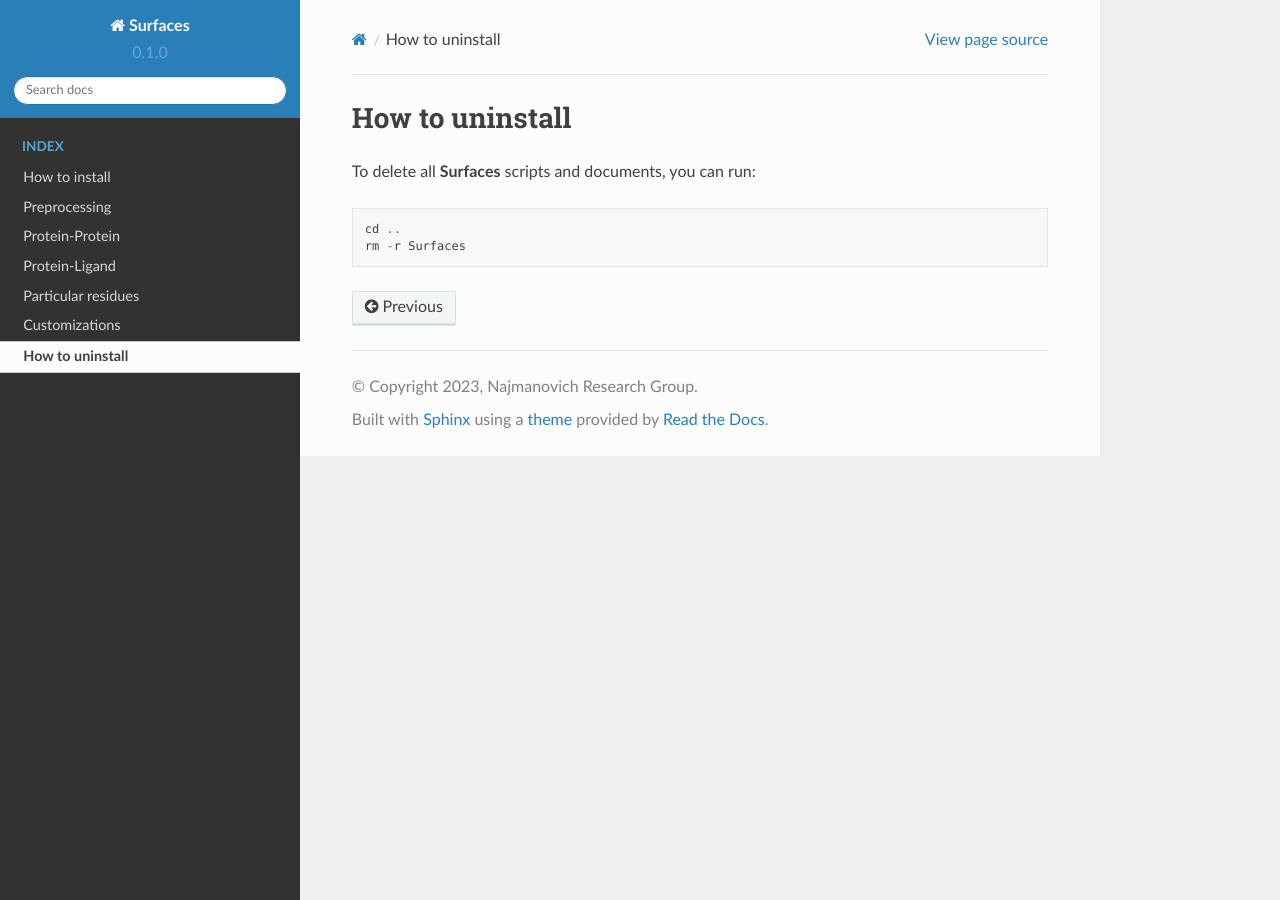
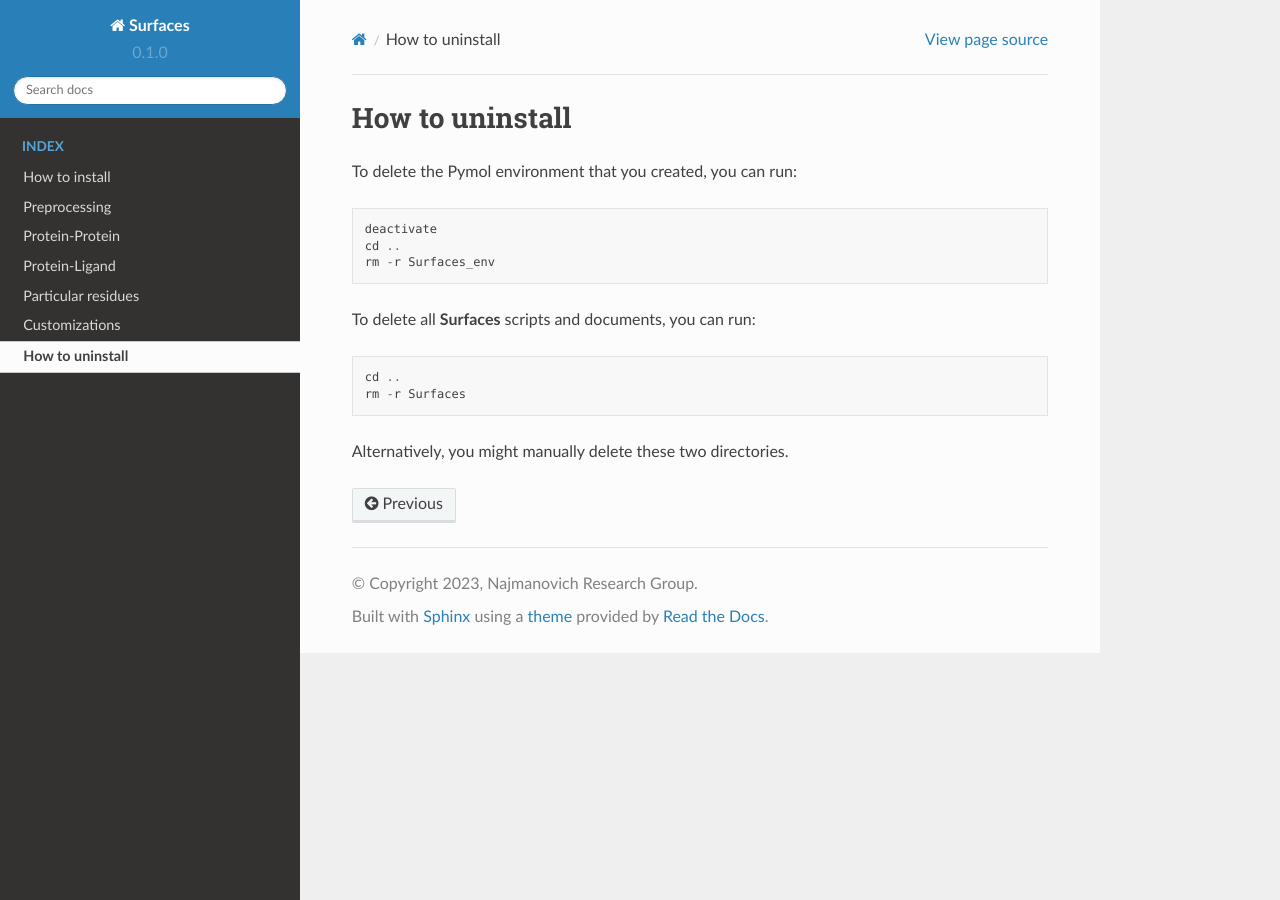
Before and after one commit to nataliateruel/Surfaces_tutorial, a Sphinx documentation site: the page built from docs/source/How_to_uninstall.rst, in a window 1280 px wide. Built offline with Sphinx 7.4.7 and the Read the Docs theme 2.0.0, drawn with Linux system fonts in a browser that asks for light colours.

Commit message:
Update How_to_uninstall.rst

```diff
--- a/docs/source/How_to_uninstall.rst
+++ b/docs/source/How_to_uninstall.rst
@@ -1,7 +1,15 @@
 How to uninstall
 =====
+
+To delete the Pymol environment that you created, you can run::
+
+	deactivate
+	cd ..
+	rm -r Surfaces_env
 
 To delete all **Surfaces** scripts and documents, you can run::
 
 	cd ..
 	rm -r Surfaces
+
+Alternatively, you might manually delete these two directories.
```
